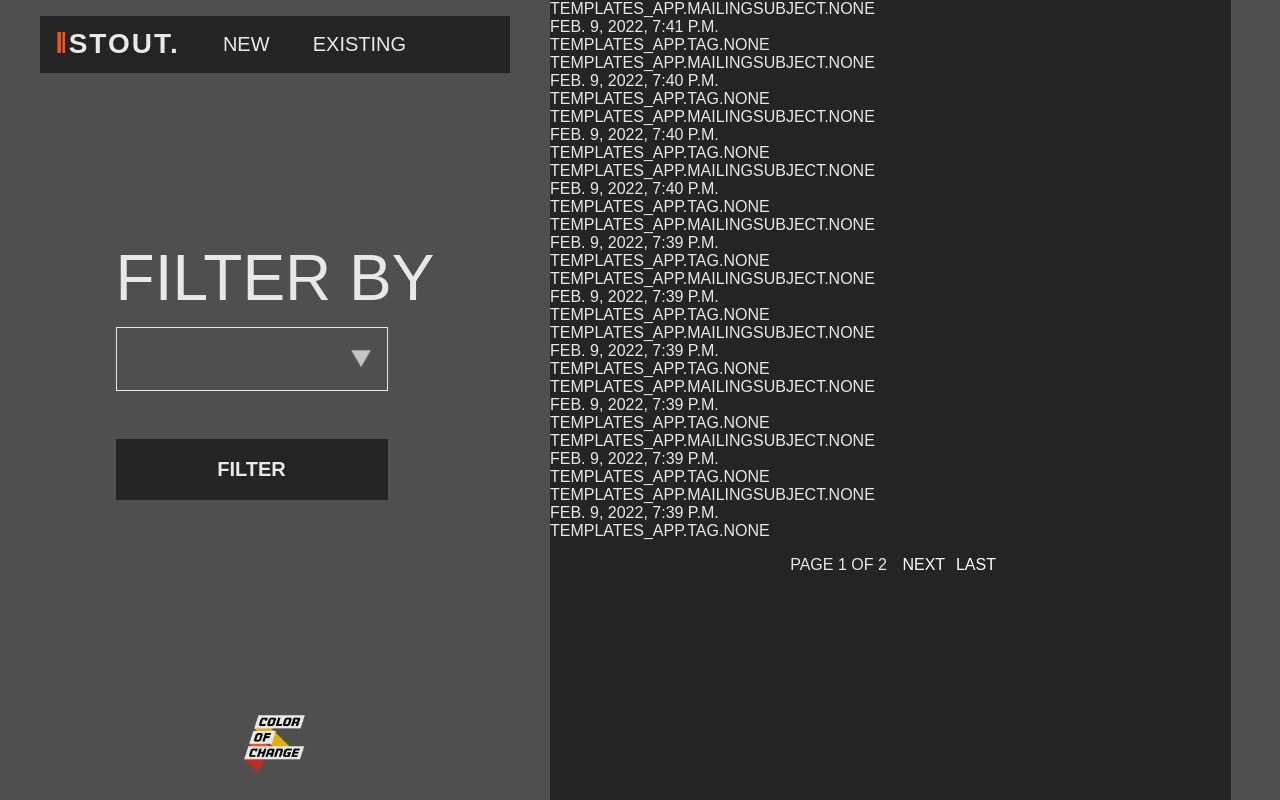
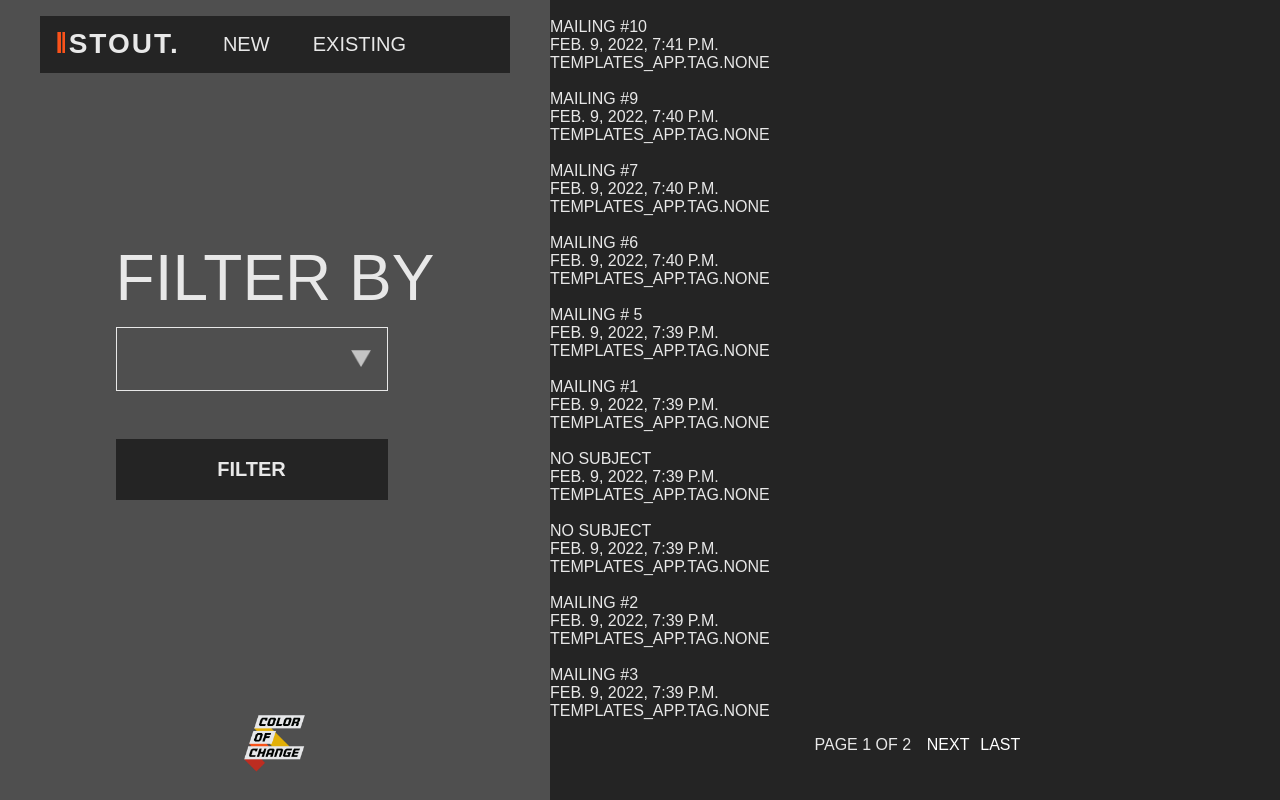
Before and after one commit to colorofchange/coding_challenge_1, a Django app: page /select-mailing in a window 1280 px wide. Run offline with Django 3.2, Linux system fonts and the light colour scheme; data comes from the database, SQL or seed files in the repository; style sheets or scripts are compiled from the project's sources; some libraries are stand-ins or nearby versions.

Commit message:
Fix graphical bug

```diff
--- a/layout/views.py
+++ b/layout/views.py
@@ -73,6 +73,7 @@ def mailings(request, mailing_id=None):
         paginator = Paginator(all_mailings, 10)
         page_number = request.GET.get('page')
 
+        context['mail_subjects'] = MailingFormSet()
         context['all_mailings'] = all_mailings
         context['all_mailings_page'] = paginator.get_page(page_number)
 
--- a/static/scss/components/_wrapper.scss
+++ b/static/scss/components/_wrapper.scss
@@ -238,7 +238,7 @@
     }
   } // .wrapper__mailing END
   &__mailings {
-    grid-template-columns: 4fr 7fr 0.5fr;
+    grid-template-columns: 4fr 7fr;
     background-color: #4f4f4f;
     & .wrapper__right {
       max-height: 100vh;
--- a/templates/layout/pages/select-mailing.html
+++ b/templates/layout/pages/select-mailing.html
@@ -33,12 +33,18 @@
         </a>
     </div>
     <div class="wrapper__right">
+
         {% for mailing in all_mailings_page %}
-            {{ mailing.subjects }}
+            <br>
+            {% if mailing.subjects %}
+                {{ mailing }}
+            {% endif %}
             <br>
             {{ mailing.updated_date }}
             <br>
-            {{ mailing.tags }}
+            {% if mailing.tags %}
+                {{ mailing.tags }}
+            {% endif %}
             <br>
         {% endfor %}
 
```
